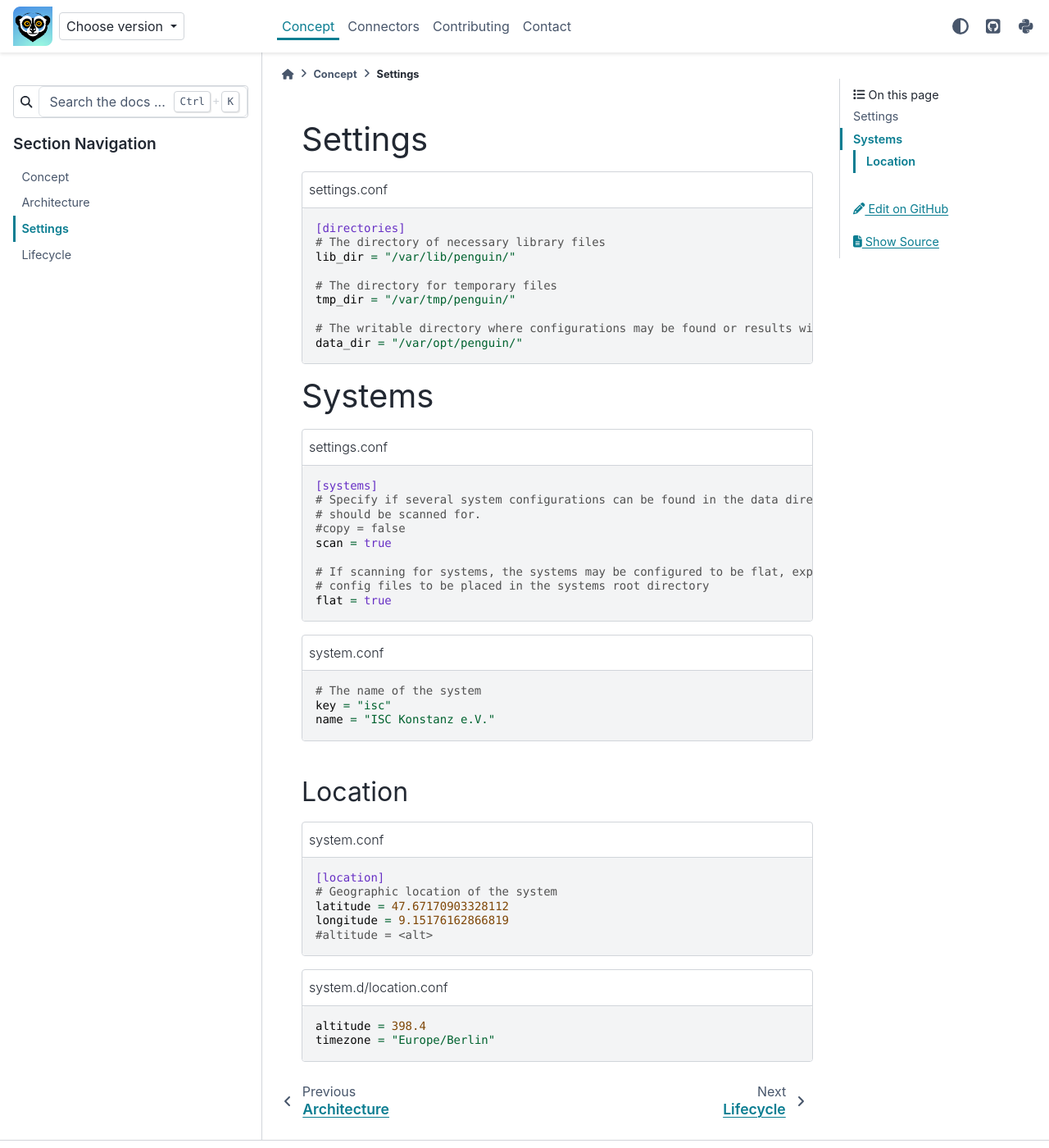
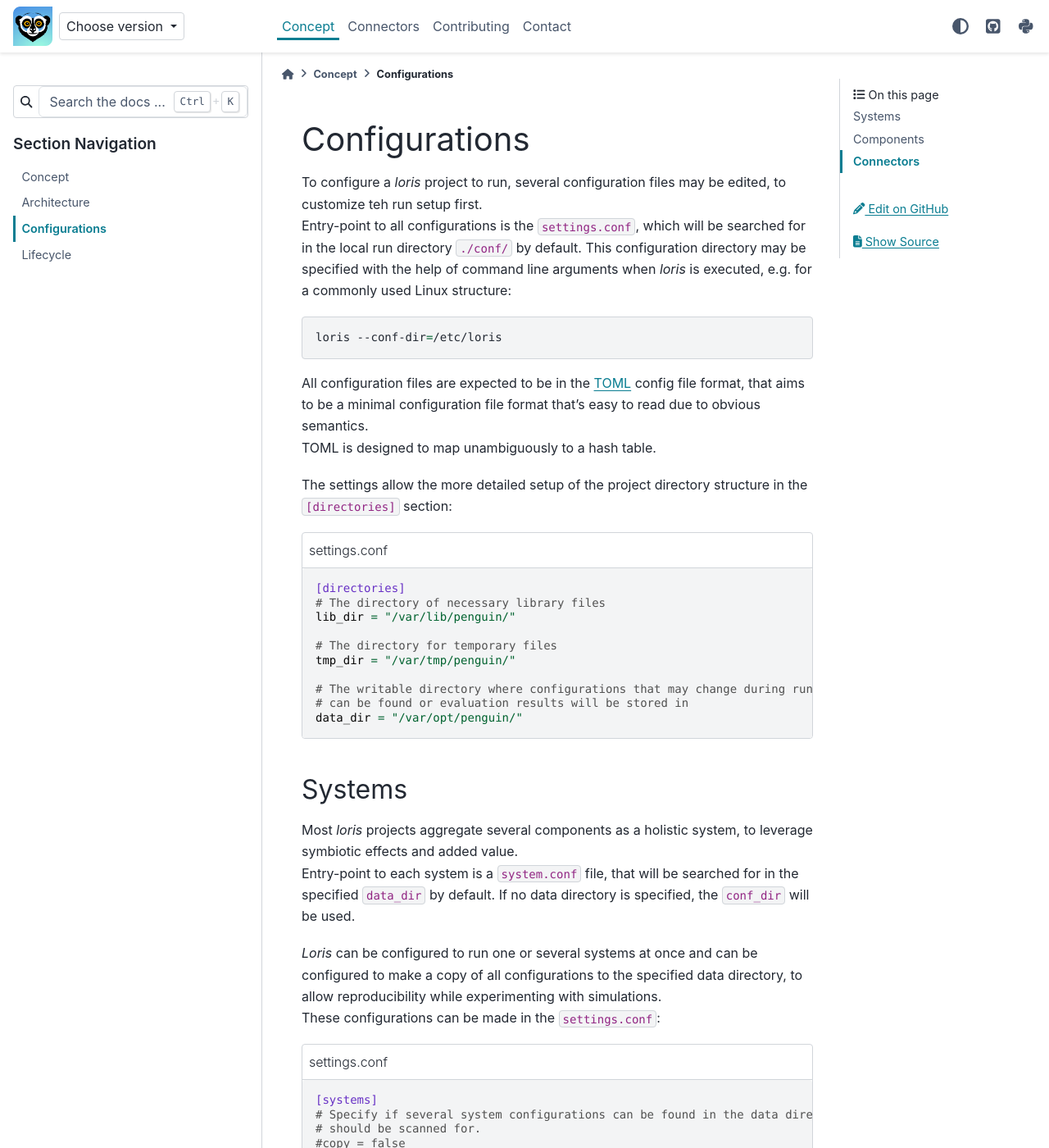
Before and after one commit to isc-konstanz/lories, a Sphinx documentation site: the page built from doc/concept/configurations.md, in a window 1280 px wide and 1400 px high. Shown: the whole window at 82% size. Built offline with Sphinx 7.4.7 and the PyData theme 0.15.4, drawn with Linux system fonts in a browser that asks for light colours; pages that are not in the unit, such as notebooks, are missing from menus; some of the changed text lies outside the part shown.

Commit message:
Add first generic configuration documentation files

````diff
--- a/doc/concept/configurations.md
+++ b/doc/concept/configurations.md
@@ -1,4 +1,19 @@
-# Settings
+# Configurations
+
+To configure a *loris* project to run, several configuration files may be edited, to customize teh run setup first.
+Entry-point to all configurations is the `settings.conf`, which will be searched for in the local run directory
+`./conf/` by default. This configuration directory may be specified with the help of command line arguments when *loris*
+is executed, e.g. for a commonly used Linux structure:
+
+```{code} bash
+loris --conf-dir=/etc/loris
+```
+
+All configuration files are expected to be in the [TOML](https://toml.io/en/) config file format, that aims to be a
+minimal configuration file format that's easy to read due to obvious semantics.
+TOML is designed to map unambiguously to a hash table.
+
+The settings allow the more detailed setup of the project directory structure in the `[directories]` section:
 
 ```{code-block} toml
 :caption: settings.conf
@@ -10,12 +25,21 @@ lib_dir = "/var/lib/penguin/"
 # The directory for temporary files
 tmp_dir = "/var/tmp/penguin/"
 
-# The writable directory where configurations may be found or results will be stored in
+# The writable directory where configurations that may change during runtime
+# can be found or evaluation results will be stored in
 data_dir = "/var/opt/penguin/"
 ```
 
 
-# Systems
+## Systems
+
+Most *loris* projects aggregate several components as a holistic system, to leverage symbiotic effects and added value.
+Entry-point to each system is a `system.conf` file, that will be searched for in the specified `data_dir` by default.
+If no data directory is specified, the `conf_dir` will be used.
+
+*Loris* can be configured to run one or several systems at once and can be configured to make a copy of all
+configurations to the specified data directory, to allow reproducibility while experimenting with simulations.
+These configurations can be made in the `settings.conf`:
 
 ```{code-block} toml
 :caption: settings.conf
@@ -31,6 +55,53 @@ scan = true
 flat = true
 ```
 
+ - `scan = true` configures *loris* to scan for systems in the specified `data_dir`. Any directory in the data
+    directory that contains a `./conf/system.conf`, will be run.
+    This allows, among other things, large batch
+    simulations.
+    ```
+    loris
+    │
+    └───conf
+    │   │   settings.conf
+    │
+    └───data
+    │   │
+    │   └───system_1
+    │   │   │
+    │   │   └───conf
+    │   │       │   system.conf
+    │   │       │   ...
+    │   │
+    │   └───system_2
+    │       │
+    │       └───conf
+    │           │   system.conf
+    │           │   ...
+    ```
+ - `copy = true` will copy all configuration files from the specified `conf_dir`, to a newly created
+    directory inside the specified `data_dir`.
+    The directory will be named by the systems identifying key, "system_1" and "system_2" in the example above.
+ - `flat = true` allows batch simulations to be clearer to read, by changing the systems directory to contain the
+    `system.conf` directly, instead of in a `conf` folder inside.
+    This makes most sense for systems with configured databases and no other local files than the configuration files.
+    ```
+    loris
+    │
+    └───conf
+    │   │   settings.conf
+    │
+    └───data
+    │   │
+    │   └───system1
+    │       │   system.conf
+    │       │   ...
+    ```
+
+The system's most important purpose as an entry-point is the identification of a system.
+Each System, is supposed to define a `name`, which will be displayed with any potential evaluation result.
+Optionally, a `key` may be specified for complicated system names, otherwise it will be derived from the name,
+by simplifying the name, e.g. by removing special characters.
 
 ```{code-block} toml
 :caption: system.conf
@@ -41,7 +112,10 @@ name = "ISC Konstanz e.V."
 ```
 
 
-## Location
+### Location
+
+Optionally (but commonly), a system is defined by its geographic location, which may be specified in the `[location]`
+section:
 
 ```{code-block} toml
 :caption: system.conf
@@ -51,11 +125,71 @@ name = "ISC Konstanz e.V."
 latitude = 47.67170903328112
 longitude = 9.15176162866819
 #altitude = <alt>
+
+timezone = "Europe/Berlin"
 ```
+
+All sections of all configuration files may be refined in the linux-common directory override structure:
+
+A configuration file can expect files in a `<filename>.d` directory, to override values of the file.
+For example here, the system's "Europe/Berlin" timezone will be overridden with the "CET" (Central European Time)
+timezone, without pesky daylight-savings:
 
 ```{code-block} toml
 :caption: system.d/location.conf
 
 altitude = 398.4
-timezone = "Europe/Berlin"
+timezone = "CET"
 ```
+
+
+## Components
+
+Each system is intended to contain several components, which can be instanced dynamically and modular via configuration.
+
+*Loris* and all dependant projects provide `Component` classes, providing diverse functionalities. Each component can be
+instanced several times, by defining a configuration section or file for each instance.
+A "**test**" component class `MyTestComponent` with the `key = test_1` can be instanced in several ways:
+
+``` {code-block} python
+from loris.components import Component, register_component_type
+
+@register_component_type
+class MyTestComponent(Component):
+    TYPE = "test"
+```
+
+ - Add a file to the system's configuration directory, where the filename starts with the *component type* string:
+    ```{code-block} toml
+    :caption: test_1.conf
+    name = "Test 1"
+    ```
+ - Add a file to the system's configuration directory, that specifies the `key` and `type`:
+    ```{code-block} toml
+    :caption: example_1.conf
+    type = "test"
+    key = "test_1"
+    name = "Test 1"
+    ```
+ - Add a specific section to the `system.conf` file, that specifies the `type`:
+    ```{code-block} toml
+    :caption: system.conf
+    [components.test_1]
+    type = "test"
+    name = "Test 1"
+    ```
+
+If any clashes between dedicated configurations of the custom component and the framework-specific configurations occurs,
+the `type`, `key` and `name` configs may be specified in a separate `[component]` section for this purpose.
+
+
+### Channels
+
+...
+
+## Connectors
+
+...
+
+A more detailed overview of all connector specific configurations can be found in the
+dedicated [Connectors section](../connectors/index.md).
````
Also changed, not shown: doc/connectors/configurations.md (added, +10 -0 lines), doc/connectors/csv.md (added, +3 -0 lines), doc/connectors/index.md (+4 -1 lines), doc/connectors/sql.md (added, +3 -0 lines), 1 other file.
